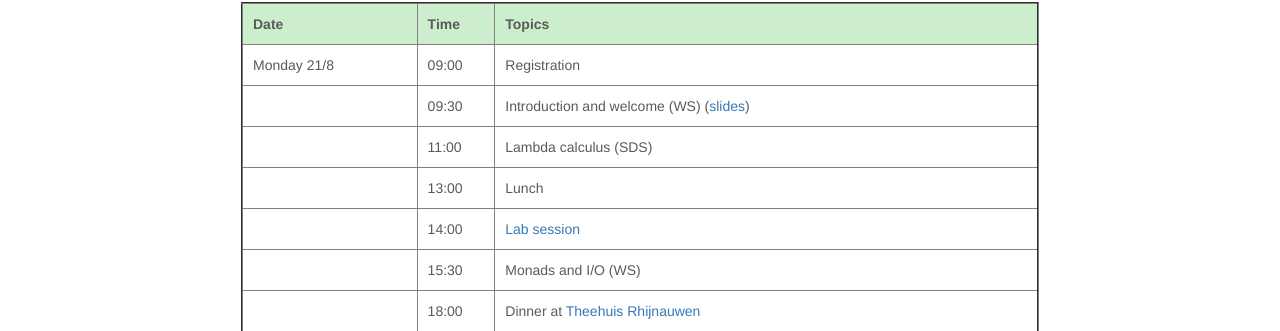
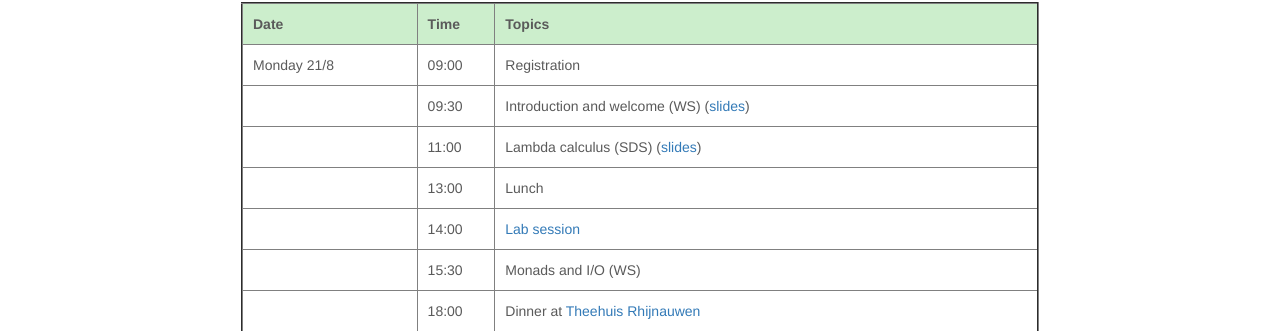
Before and after one commit to AFP-2017/AFP-2017, a Jekyll site: the page built from schedule.html, in a window 1280 px wide. Shown: the part 291-622 px from the top of the page. Built offline with Jekyll 4.4.1, drawn with Linux system fonts in a browser that asks for light colours; nearby versions of some CDN libraries.

Commit message:
Added second set of slides.

```diff
--- a/schedule.html
+++ b/schedule.html
@@ -46,7 +46,7 @@ assignments and projects.
     <tr>
       <td></td>
       <td>11:00</td>
-      <td>Lambda calculus (SDS) </td>
+      <td>Lambda calculus (SDS) (<a href="slides/02-slides.pdf">slides</a>) </td>
     </tr>
 
     <tr>
```
Also changed, not shown: 1 other file.
